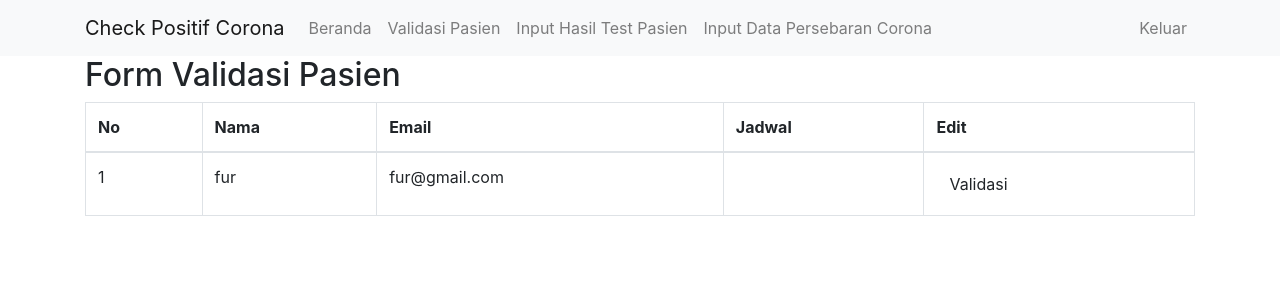
After one commit to wxnx/Website-Check-Positif-Corona, a CodeIgniter app: page /corona/index.php/validasi_pasien/index in a window 1280 px wide. The commit adds this page. Shown: the top 300 px of the page. Run offline with CodeIgniter, Linux system fonts and the light colour scheme; data comes from the database, SQL or seed files in the repository; both versions use the stored data as it was after the commit; some libraries are stand-ins or nearby versions.

Commit message:
menu validasi pasien belum final(data yang diinputkan belum ke submit) 	modified:   application/controllers/Login.php 	modified:   application/controllers/Page.php 	new file:   application/controllers/Validasi_pasien.php 	modified:   application/models/User_model.php 	modified:   application/views/admin/validasi.php 	modified:   application/views/navbar/header_admin.php 	modified:   application/views/user/index.php 	tambah tabel untuk proses admin new file:   pasien.sql

```diff
--- /dev/null
+++ b/application/controllers/Validasi_pasien.php
@@ -0,0 +1,32 @@
+<?php
+
+class Validasi_pasien extends CI_Controller
+{
+
+    function __construct()
+    {
+        parent::__construct();
+        $this->load->model('user_model');
+    }
+
+    function index()
+    {
+        $data['judul'] = 'Form Validasi Pasien';
+        $datapasien['datapasien'] = $this->user_model->getPasien();
+        $this->load->view('navbar/header_admin', $data);
+        $this->load->view('admin/validasi', $datapasien);
+    }
+
+    function validasi()
+    {
+        $email = $this->input->post('email', true);
+        $jadwal = $this->input->post('jadwal', true);
+        $data = array(
+            'email' => $email,
+            'jadwal' => $jadwal
+        );
+        $this->user_model->inputJadwal($email, $data);
+        $this->session->set_flashdata('flash', 'Disetujui');
+        redirect('validasi_pasien/index');
+    }
+}
--- a/application/models/User_model.php
+++ b/application/models/User_model.php
@@ -17,6 +17,11 @@ class User_model extends CI_Model
         $query->row();
     }
 
+    public function getPasien()
+    {
+        return $this->db->get('pasien')->result();
+    }
+
     public function viewDataPenyebaran()
     {
         return $this->db->get('data_penyebaran')->result_array();
@@ -29,6 +34,25 @@ class User_model extends CI_Model
             "jumlah" => $this->input->post('jumlah', true),
         ];
         $this->db->insert('data_penyebaran', $data);
+    }
+
+    public function sendData()
+    {
+        $data = [
+            "nama" => $this->session->userdata('nama'),
+            "email" => $this->session->userdata('email'),
+            "kecamatan" => $this->session->userdata('kecamatan'),
+            "status" => $this->session->userdata('status'),
+            "jadwal" => $this->session->userdata('jadwal'),
+        ];
+        $this->db->insert('pasien', $data);
+    }
+
+    public function inputJadwal($email, $data)
+    {
+        $this->db->where('email', $email);
+        $this->db->update('pasien', $data);
+        return TRUE;
     }
 
     public function ubahDataPassword()
--- a/application/views/admin/validasi.php
+++ b/application/views/admin/validasi.php
@@ -1,41 +1,72 @@
-<class="container">
-    <div class="row mt-3">
-        <div class="col">
-            <div class="card">
-                <div class="card-header text-center">
-                    Form Validasi Pasien
+<div class="container">
+    <div class="box">
+        <h2>Form Validasi Pasien</h2>
+        <table class="table table-bordered" id="table">
+            <thead>
+                <tr>
+                    <th>No</th>
+                    <th>Nama</th>
+                    <th>Email</th>
+                    <th>Jadwal</th>
+                    <th>Edit</th>
+                </tr>
+            </thead>
+            <tbody>
+                <?php $no = 1;
+                foreach ($datapasien as $d) { ?>
+                    <tr>
+                        <!--HINT UNTUK MENGHAPUS USER KALIAN DAPAT MENGGUNAKAN FORM, MENGGUNAKAN ANCHOR ATAU HREF PADA BUTTON-->
+                        <form action="">
+                            <td><?php echo $no++ ?></td>
+                            <td><?php echo $d->nama ?></td>
+                            <td><?php echo $d->email ?></td>
+                            <td><?php echo $d->jadwal ?></td>
+                            <td><button type="button" class="btn btn-" data-toggle="modal" data-target="#edit">Validasi</button></td>
+                        </form>
+                    </tr>
+                <?php } ?>
+            </tbody>
+        </table>
+    </div>
+</div>
+
+<!-- Modal Input Jadwal -->
+
+<?php $no = 1;
+foreach ($datapasien as $d) { ?>
+    <div class="modal fade" id="edit" tabindex="-1" role="dialog">
+        <div class="modal-dialog" role="document">
+            <div class="modal-content">
+                <div class="modal-header">
+                    <h5 class="modal-title" id="exampleModalLabel">Input Jadwal</h5>
+                    <button type="button" class="close" data-dismiss="modal" aria-label="Close">
+                        <span aria-hidden="true">&times;</span>
+                    </button>
                 </div>
-                <div class="card-body">
-                    <form action="" method="post">
+                <div class="modal-body">
+                    <!-- isi form ini -->
+                    <form method="post" action="<?php echo base_url('validasi_pasien/validasi'); ?>">
+                        <input type="hidden" class="form-control" id="formGroupExampleInput" placeholder="Email" name="email" value="<?php echo $d->email ?>" required>
                         <div class="form-group">
-                            <label for="nama">Nama</label>
-                            <input type="text" class="form-control" id="nama" name="nama">
-                            <small class="form-text text-danger"><?= form_error('nama') ?>.</small>
+                            <label for="formGroupExampleInput">Jadwal</label>
+                            <input type="text" class="form-control" id="formGroupExampleInput" placeholder="jadwal" name="jadwal" value="<?php echo $d->jadwal ?>" required>
                         </div>
-                        <div class="form-group">
-                            <label for="text">Email</label>
-                            <input type="text" class="form-control" id="user_email" name="user_email">
-                            <small class="form-text text-danger"><?= form_error('user_email') ?>.</small>
-                        </div>
-                        <div class="form-group">
-                            <label for="text">Kecamatan</label>
-                            <input type="text" class="form-control" id="kecamatan" name="kecamatan">
-                            <small class="form-text text-danger"><?= form_error('Kecamatan') ?>.</small>
-                        </div>
-                        <div class="form-group">
-                            <label for="text">Tanggal</label>
-                            <input type="text" class="form-control" id="tanggal" name="tanggal">
-                            <small class="form-text text-danger"><?= form_error('Tanggal') ?>.</small>
-                        </div>
-                        <div class="form-group">
-                            <label for="text">Jam</label>
-                            <input type="text" class="form-control" id="jam" name="jam">
-                            <small class="form-text text-danger"><?= form_error('Jam') ?>.</small>
-                        </div>
-                        <button type="submit" name="tambah" class="btn btn-primary float-right">Tambah Data</button>
                     </form>
                 </div>
+                <div class="modal-footer">
+                    <button type="button" class="btn btn-secondary" data-dismiss="modal">Tidak</button>
+                    <input type="submit" class="btn btn-primary" id="hapus" value="Submit" placeholder="Simpan"> </div>
+                </form>
             </div>
         </div>
     </div>
-    </div>
+<?php } ?>
+
+</body>
+<script type="text/javascript">
+    $(document).ready(function() {
+        $('#table').DataTable();
+    });
+</script>
+
+</html>
--- a/application/views/navbar/header_admin.php
+++ b/application/views/navbar/header_admin.php
@@ -30,8 +30,8 @@
             <div class="collapse navbar-collapse" id="navbarNavAltMarkup">
                 <div class="navbar-nav mr-auto mt-2 mt-lg-0">
                     <li><a class="nav-item nav-link" href="#">Beranda</a></li>
-                    <li><a class="nav-item nav-link" href="#">Validasi Pasien</a></li>
-                    <li><a class="nav-item nav-link" href="#">Input Hasil Test Pasien</a></li>
+                    <li><a class="nav-item nav-link" href="<?= site_url('validasi_pasien/index') ?>"">Validasi Pasien</a></li>
+                    <li><a class=" nav-item nav-link" href="#">Input Hasil Test Pasien</a></li>
                     <li><a class="nav-item nav-link" href="<?= site_url('data_penyebaran/tambah_data') ?>">Input Data Persebaran Corona</a></li>
                 </div>
                 <div class="navbar-nav">
--- a/application/views/user/index.php
+++ b/application/views/user/index.php
@@ -9,6 +9,6 @@ body {
 <div class="container">
   <center>
     <p>Apakah anda ingin melakukan check test Covid-19? Silahkan klik tombol dibawah ini!</p>
-        <a class="nav-link" href="#"><button type="button" class="btn btn-warning">Daftar</button></a>
+    <a class="nav-link" href="<?= site_url('login/daftar') ?>"><button type="button" class="btn btn-warning">Daftar</button></a>
   </center>
 </div>
```
Also changed, not shown: application/controllers/Login.php (+30 -20 lines), application/controllers/Page.php (+10 -0 lines), pasien.sql (added, +48 -0 lines). Lines whose indentation alone changed are shown as unchanged.
